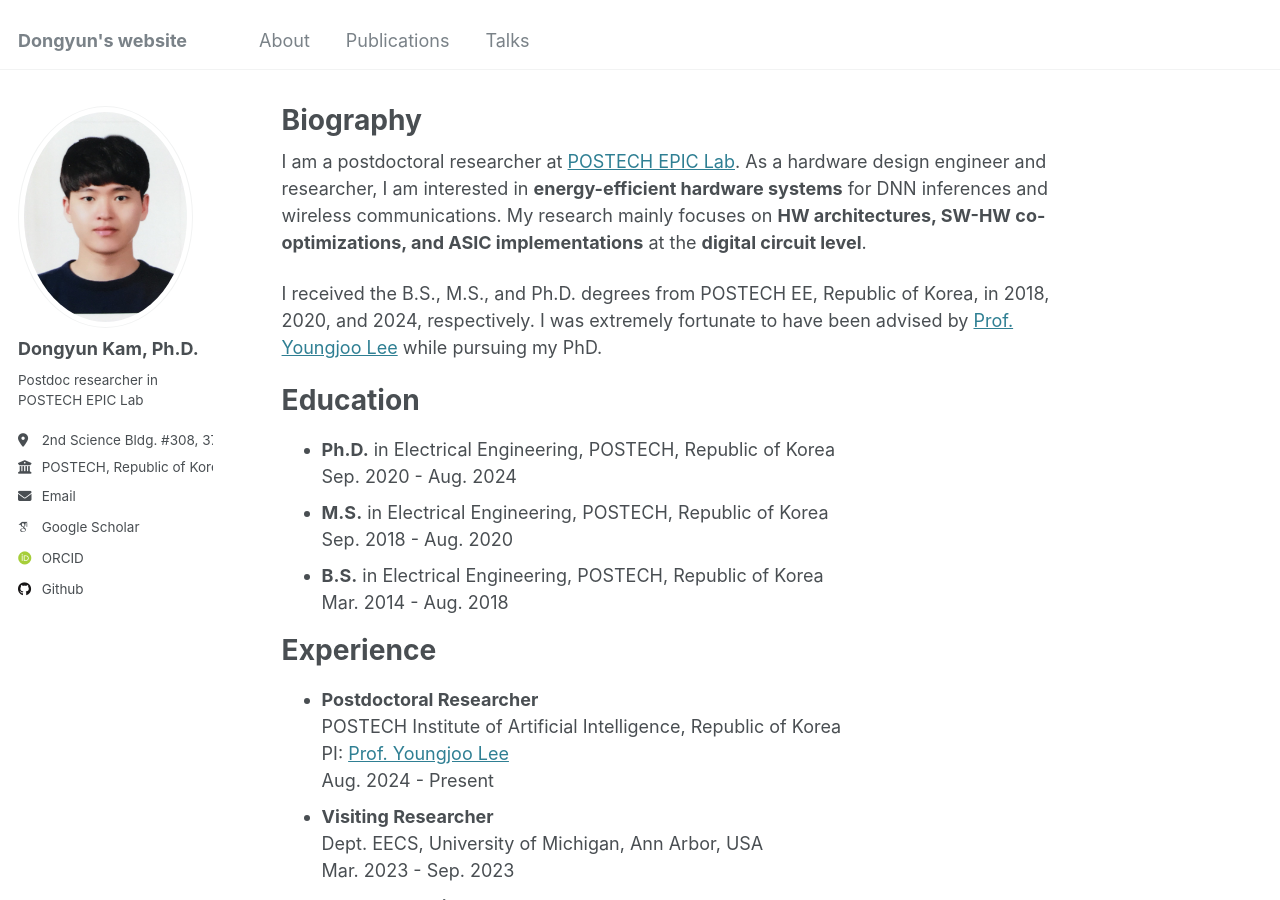
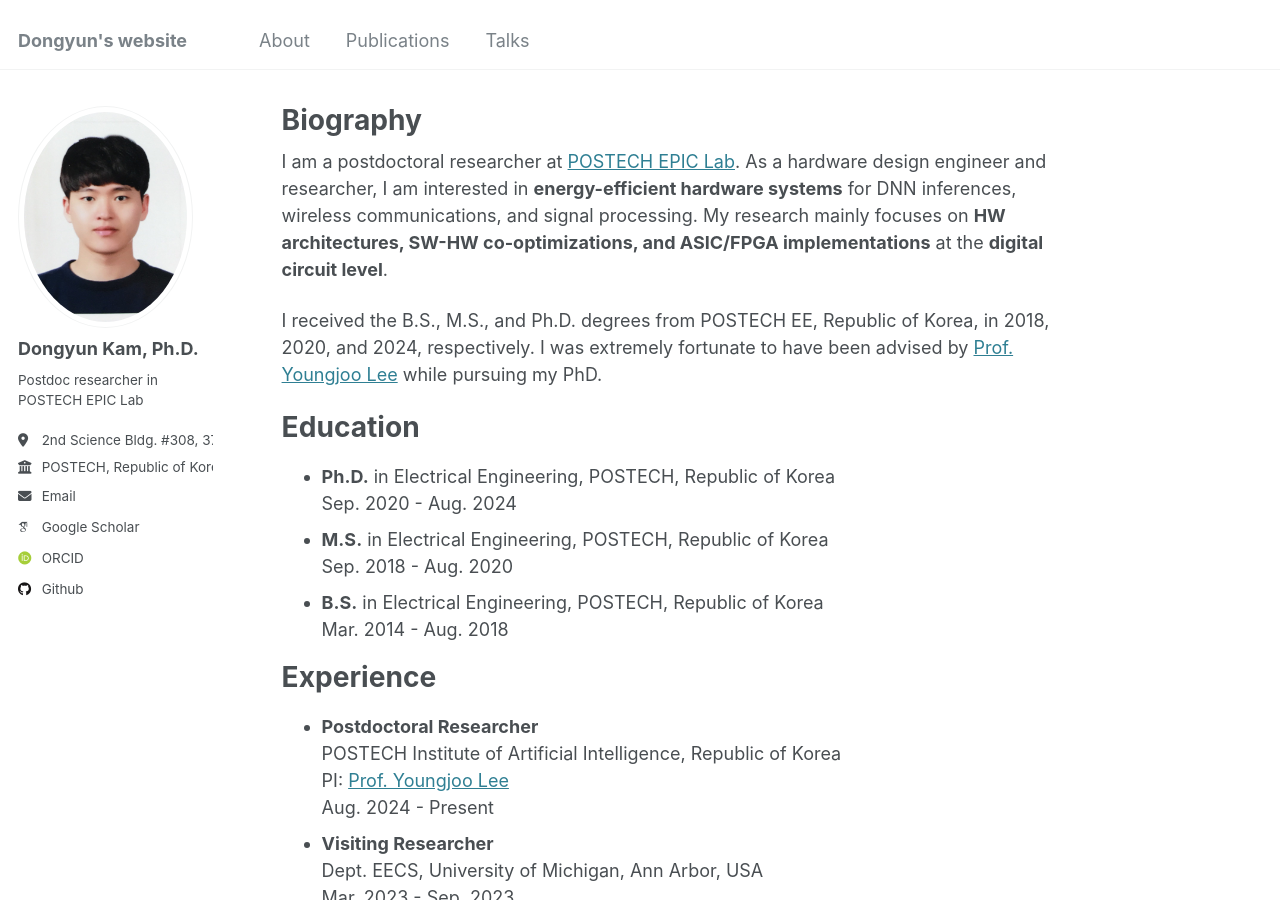
Before and after one commit to Dongyunkam/dongyunkam.github.io, a Jekyll site: the page built from _pages/about.md, in a window 1280 px wide and 900 px high. Built offline with Jekyll 4.4.1, drawn with Linux system fonts in a browser that asks for light colours; some web fonts are replaced.

Commit message:
Update about.md

```diff
--- a/_pages/about.md
+++ b/_pages/about.md
@@ -8,8 +8,8 @@ redirect_from:
 ---
 
 I am a postdoctoral researcher at [POSTECH EPIC Lab](https://sites.google.com/view/epiclab/home).
-As a hardware design engineer and researcher, I am interested in **energy-efficient hardware systems** for DNN inferences and wireless communications.
-My research mainly focuses on **HW architectures, SW-HW co-optimizations, and ASIC implementations** at the **digital circuit level**.
+As a hardware design engineer and researcher, I am interested in **energy-efficient hardware systems** for DNN inferences, wireless communications, and signal processing.
+My research mainly focuses on **HW architectures, SW-HW co-optimizations, and ASIC/FPGA implementations** at the **digital circuit level**.
 
 I received the B.S., M.S., and Ph.D. degrees from POSTECH EE, Republic of Korea, in 2018, 2020, and 2024, respectively.
 I was extremely fortunate to have been advised by [Prof. Youngjoo Lee](https://sites.google.com/view/epiclab/member/yjlee?authuser=0) while pursuing my PhD.
```
